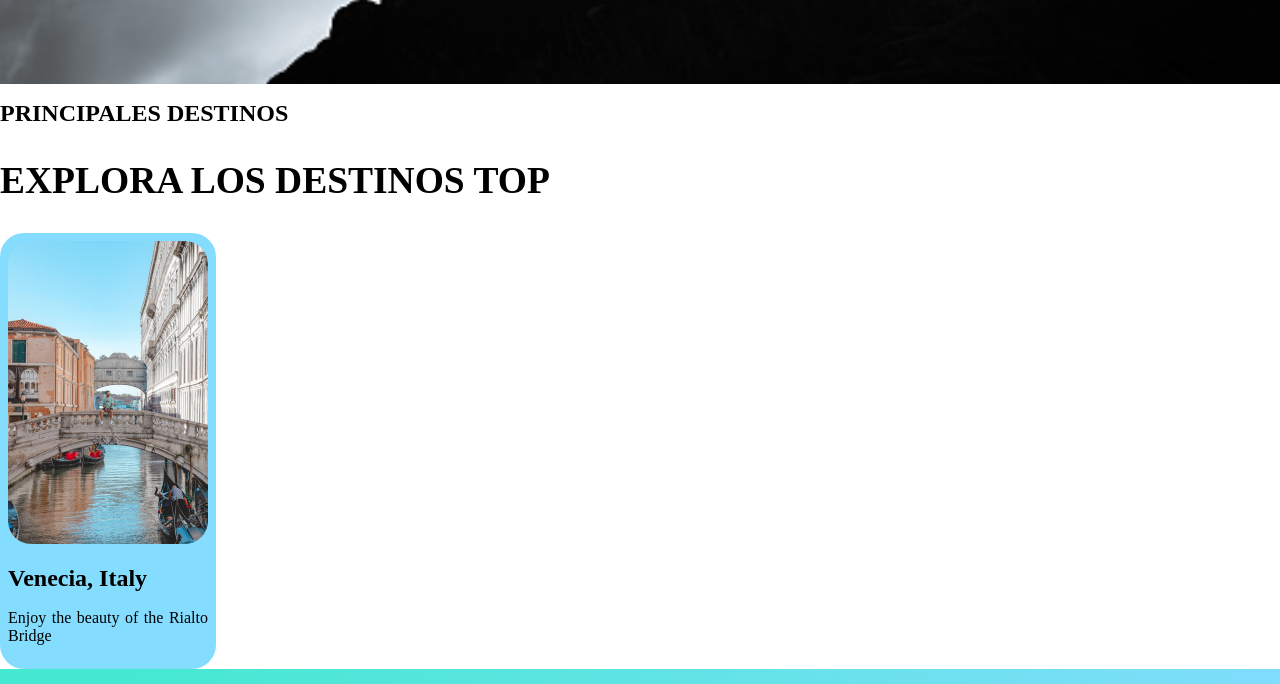
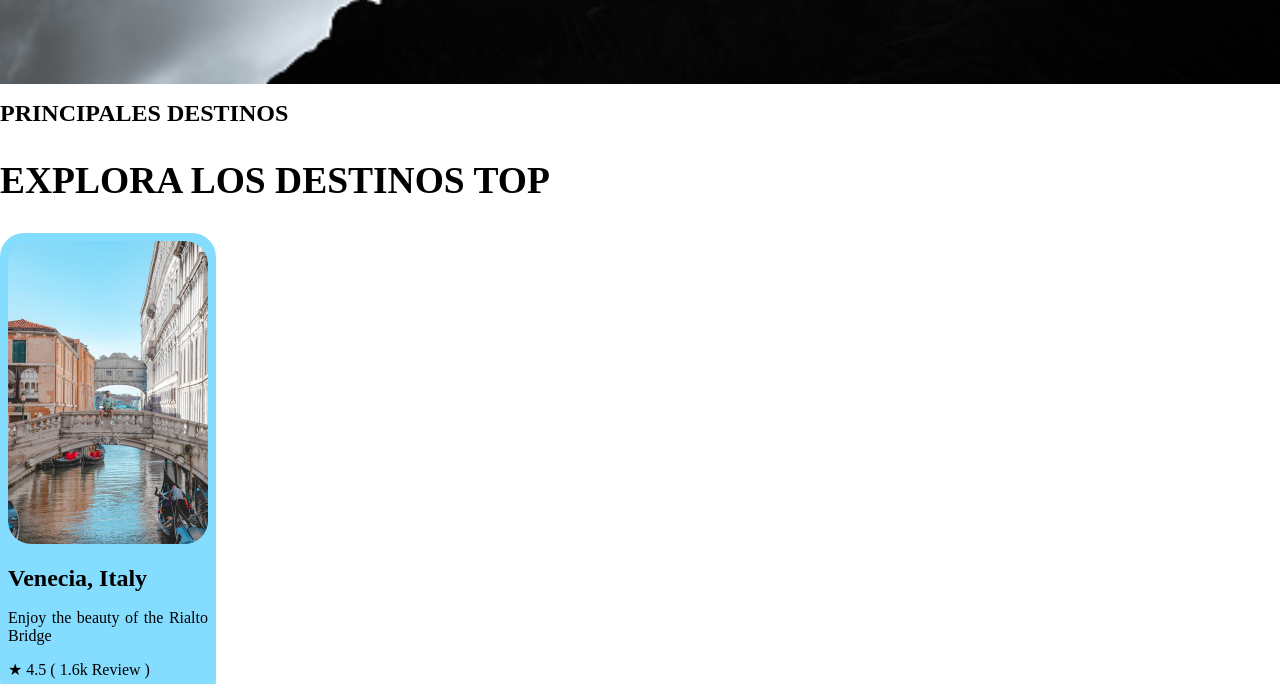
Before and after one commit to Terepotel/Pagina-web, a plain HTML site: page destinations.html in a window 1280 px wide. Shown: the part 680-1364 px from the top of the page. Drawn offline with Linux system fonts and the light colour scheme; a web font is replaced by a local one.

Commit message:
agregar vista previa de puntuacion y cantidad de reviews

```diff
--- a/destinations.html
+++ b/destinations.html
@@ -56,6 +56,10 @@
                         <h1> Venecia, Italy </h1>
                         <p>Enjoy the beauty of the Rialto Bridge</p>
                     </div>
+                    <div class="destinationReview"> <!-- corregir en base a votacion en destinos-->
+                        <p>&#9733 4.5 ( 1.6k Review )</p>
+
+                    </div>
                 </div>
 
 
```
